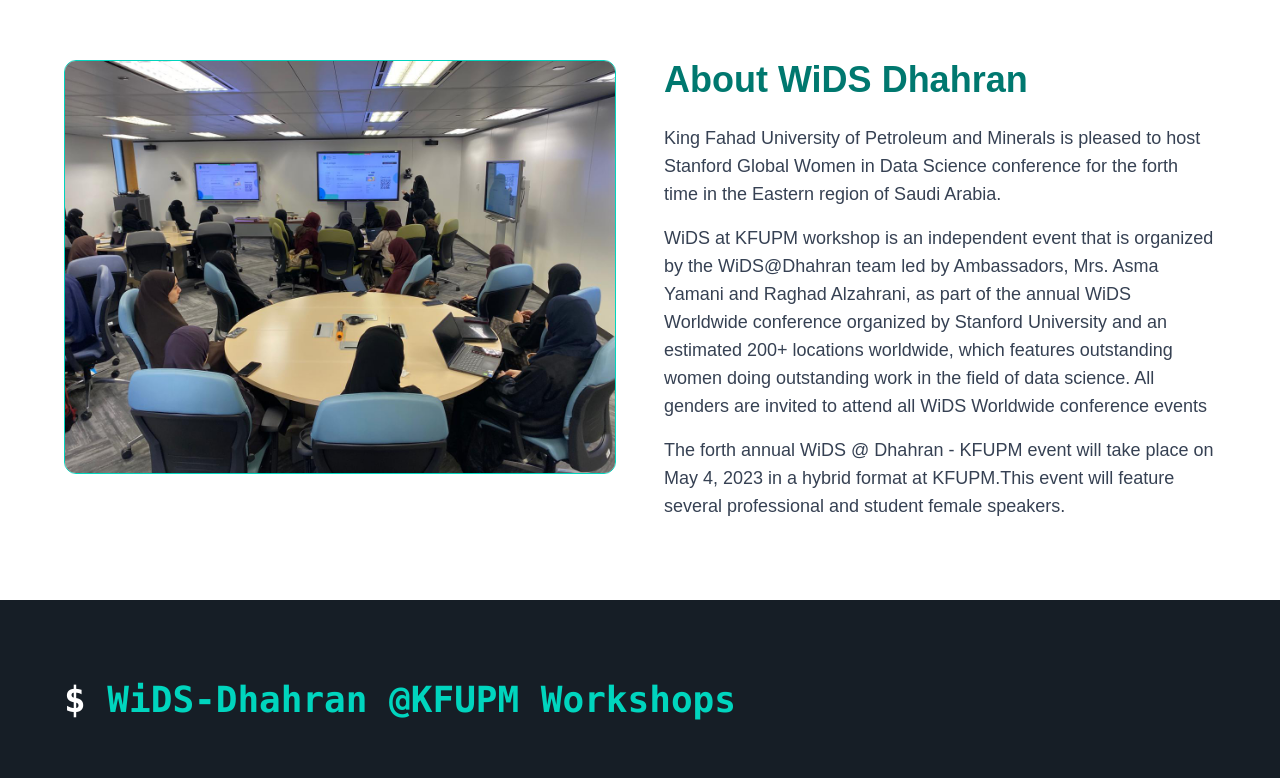
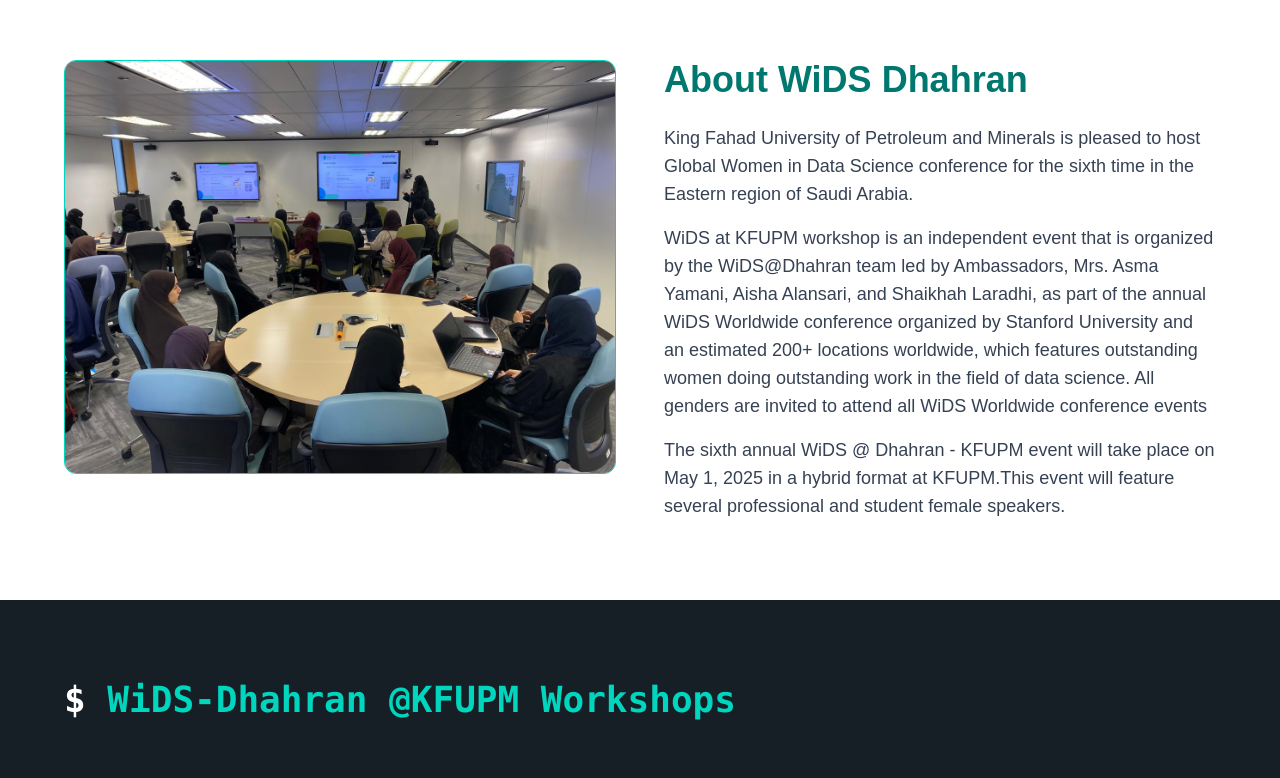
Before and after one commit to pr-Mais/wids-kfupm-webpage, a Next.js app: page / in a window 1280 px wide. Shown: the part 820-1598 px from the top of the page. Built offline with nearby package versions, Linux system fonts and the light colour scheme; no server answers.

Commit message:
feat: update about section content

```diff
--- a/app/page.tsx
+++ b/app/page.tsx
@@ -38,9 +38,9 @@
           imageSrc="./about.jpeg"
           imageAlt="Women in Data Science conference"
           paragraphs={[
-            'King Fahad University of Petroleum and Minerals is pleased to host Stanford Global Women in Data Science conference for the forth time in the Eastern region of Saudi Arabia.',
-            'WiDS at KFUPM workshop is an independent event that is organized by the WiDS@Dhahran team led by Ambassadors, Mrs. Asma Yamani and Raghad Alzahrani, as part of the annual WiDS Worldwide conference organized by Stanford University and an estimated 200+ locations worldwide, which features outstanding women doing outstanding work in the field of data science. All genders are invited to attend all WiDS Worldwide conference events',
-            'The forth annual WiDS @ Dhahran - KFUPM event will take place on May 4, 2023 in a hybrid format at KFUPM.This event will feature several professional and student female speakers.',
+            'King Fahad University of Petroleum and Minerals is pleased to host Global Women in Data Science conference for the sixth time in the Eastern region of Saudi Arabia.',
+            'WiDS at KFUPM workshop is an independent event that is organized by the WiDS@Dhahran team led by Ambassadors, Mrs. Asma Yamani, Aisha Alansari, and Shaikhah Laradhi, as part of the annual WiDS Worldwide conference organized by Stanford University and an estimated 200+ locations worldwide, which features outstanding women doing outstanding work in the field of data science. All genders are invited to attend all WiDS Worldwide conference events',
+            'The sixth annual WiDS @ Dhahran - KFUPM event will take place on May 1, 2025 in a hybrid format at KFUPM.This event will feature several professional and student female speakers.',
           ]}
         />
         <Workshops
```
